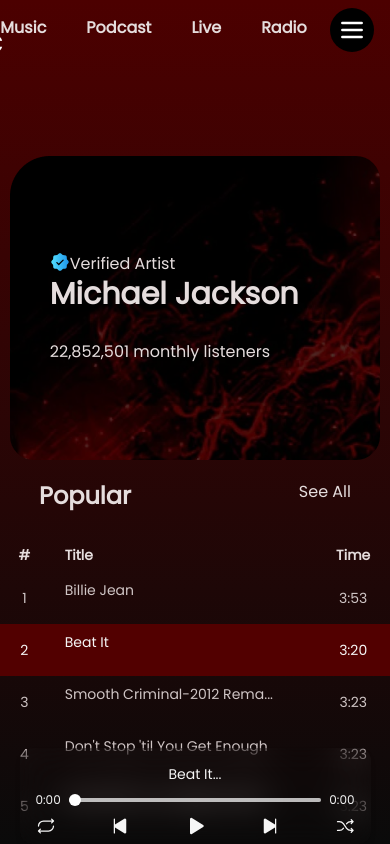
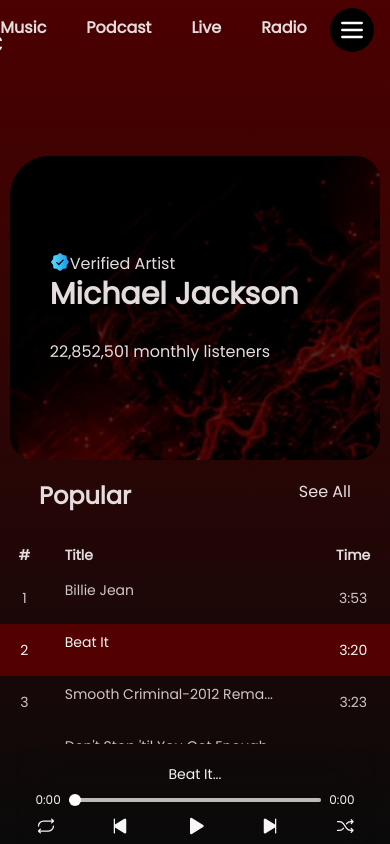
Before and after one commit to HarshProj/Music_player, a React (Create React App) app: page / in a window 390 px wide. Built offline with nearby package versions, Linux system fonts and the light colour scheme.

Commit message:
styling:added responsiveness

```diff
--- a/src/App.js
+++ b/src/App.js
@@ -56,15 +56,15 @@ function App() {
   ]);
   return (
     <div className="">
-      <div className="w-full h-[100vh]  flex bg-black">
+      <div className="w-full h-[100vh]  flex bg-black ">
 
         <Left/>
         {/* background: linear-gradient(180deg, #4C0000 0%, #0A0A0A 100%),
 linear-gradient(90deg, rgba(0, 0, 0, 0) 73.01%, rgba(15, 15, 15, 0.6) 73.01%);apply this liner gradient to the segment given below */}
 
-        <div  className="w-[80%] max-2xl:w-[100%] h-full gradient-background flex text-[#E5DDDD]"
+        <div  className="w-[80%] max-2xl:w-[100%] h-full gradient-background flex text-[#E5DDDD] "
           >
-        <div className="w-[75%]  max-lg:w-[100%] h-[100vh] overflow-y-scroll ">
+        <div className="w-[75%]  max-lg:w-[100%] h-[100vh] overflow-y-scroll max-lg:h-auto max-lg:mb-[100px]">
           <div className="w-full flex flex-col">
             <div className="w-full flex items-center gap-3 font-semibold ">
               <ul className='w-[50%]  max-sm:mt-4 flex gap-10 justify-center max-sm:left-14 relative'>
--- a/src/Components/MusicTable.js
+++ b/src/Components/MusicTable.js
@@ -33,7 +33,7 @@ export const MusicTable = ({ musicData, setMusicData }) => {
   };
 
   return (
-    <div className=" w-full flex justify-center">
+    <div className=" w-full flex justify-center ">
       <table className="w-full h-full text-left text-sm ">
         <thead className="h-full w-full">
           <tr>
--- a/src/Components/Playing.js
+++ b/src/Components/Playing.js
@@ -99,7 +99,7 @@ export const Playing = ({ musicData, setMusicData }) => {
 
         <div
           style={{ backgroundImage: `url("/Assets/Pic.png")` }}
-          className="w-[60px] h-[60px] lg:w-[90%] lg:h-[20vh] bg-contain bg-no-repeat max-lg:hidden"
+          className="w-[60px] h-[60px] lg:w-[90%] max-lg:h-[20vh] bg-contain bg-no-repeat max-lg:hidden"
         ></div>
 
         <div className="w-full lg:w-[80%] h-auto flex flex-col items-center text-center mt-2">
```
